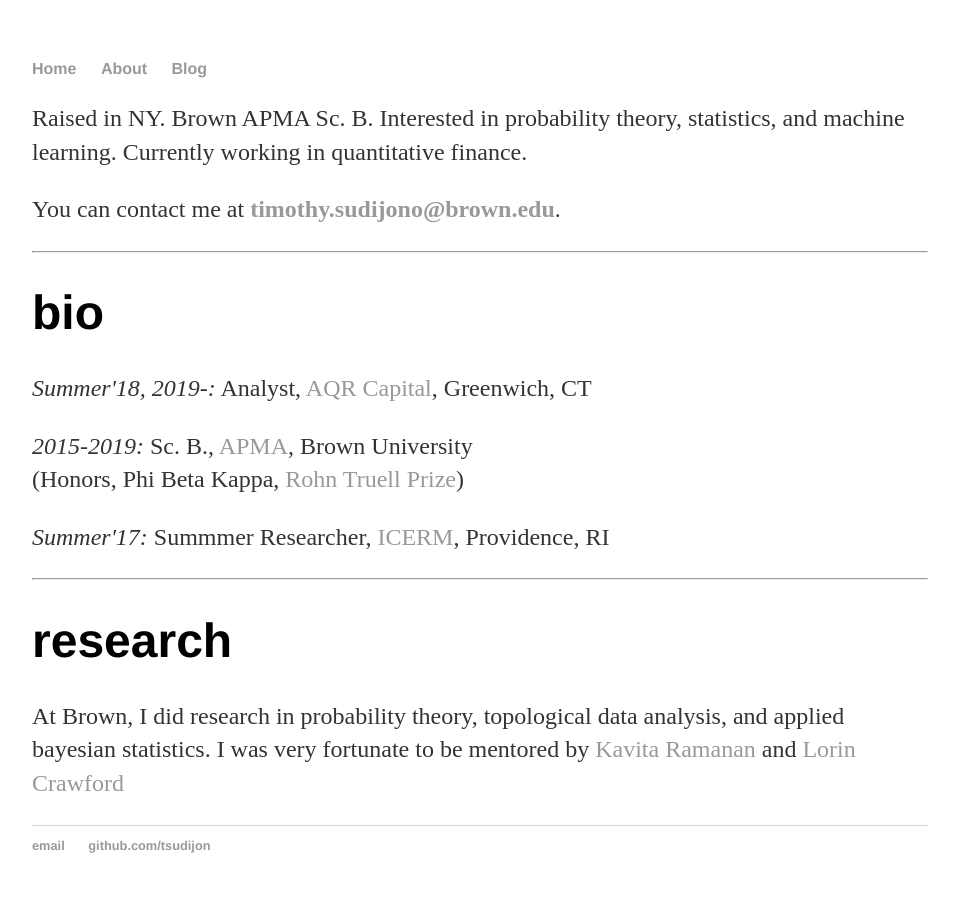
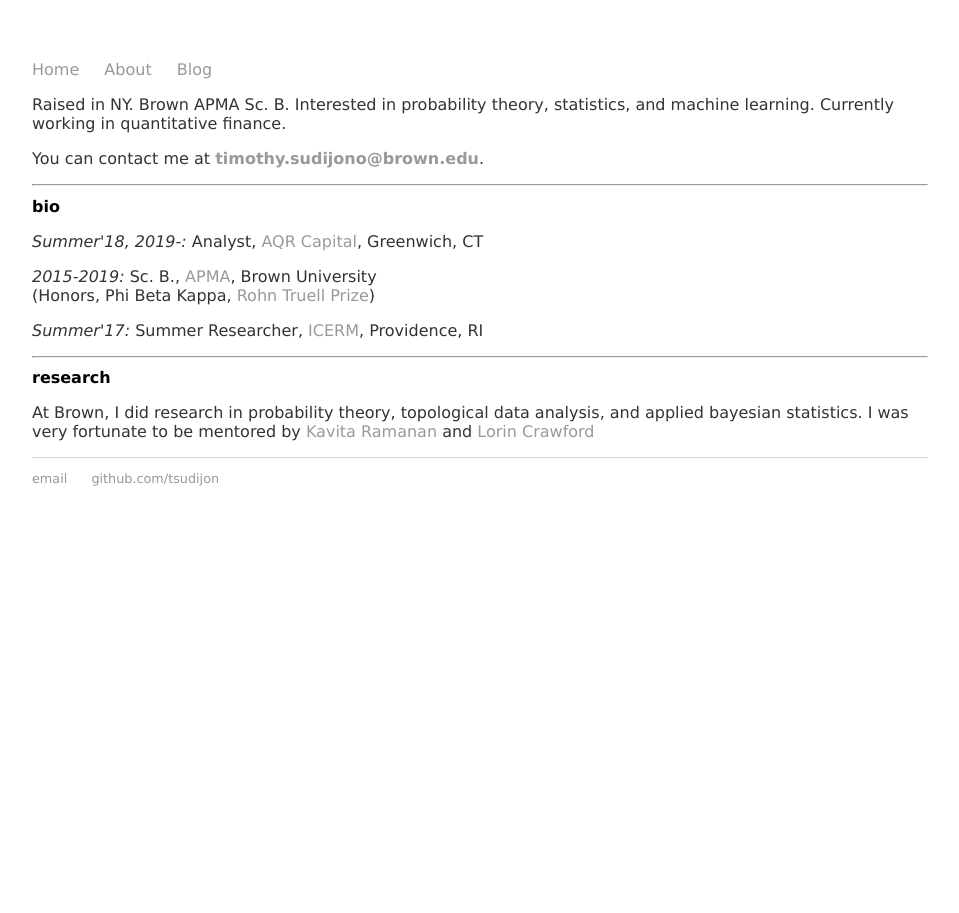
Before and after one commit to tsudijon/tsudijon.github.io, a Jekyll site: the page built from index.html, in a window 1280 px wide. Shown: the whole page, without its empty margins (160-1119 px from the left). Built offline with Jekyll 4.4.1, drawn with Linux system fonts in a browser that asks for light colours.

Commit message:
Updated fonts

```diff
--- a/css/main.css
+++ b/css/main.css
@@ -1,13 +1,12 @@
 body {
     margin: 60px auto;
     width: 70%;
-    font-family: "Times New Roman", Times, 'Sans-Serif';
+    font-family: "Lucida Sans Unicode", "Lucida Grande", sans-serif;
 }
 nav ul, footer ul {
-    font-family:'Helvetica', 'Arial', 'Sans-Serif';
+    font-family:"Lucida Sans Unicode", "Lucida Grande", sans-serif;
     padding: 0px;
     list-style: none;
-    font-weight: bold;
 }
 nav ul li, footer ul li {
     display: inline;
@@ -21,13 +20,14 @@ a:hover {
     text-decoration: underline;
 }
 h1 {
-    font-size: 3em;
-    font-family:'Helvetica', 'Arial', 'Sans-Serif';
+    font-size: 1.0em;
+    font-weight: bold;
+    font-family:"Lucida Sans Unicode", "Lucida Grande", sans-serif;
 }
 p {
-    font-size: 1.5em;
-    line-height: 1.4em;
+    font-size: 1.0em;
     color: #333;
+    font-family:"Lucida Sans Unicode", "Lucida Grande", sans-serif;
 }
 footer {
     border-top: 1px solid #d5d5d5;
--- a/index.html
+++ b/index.html
@@ -17,7 +17,7 @@ title: T. Sudijono
 <p><em>2015-2019:</em>	Sc. B., <a href="https://www.brown.edu/academics/applied-mathematics/">APMA</a>, Brown University <br />
 	(Honors, Phi Beta Kappa, <a href="https://www.brown.edu/academics/applied-mathematics/undergraduate-program/awards">Rohn Truell Prize</a>)</p>
 
-<p><em>Summer'17:</em>	Summmer Researcher, <a href="https://icerm.brown.edu/">ICERM</a>, Providence, RI</p>
+<p><em>Summer'17:</em>	Summer Researcher, <a href="https://icerm.brown.edu/">ICERM</a>, Providence, RI</p>
 
 <hr/>
 
```
